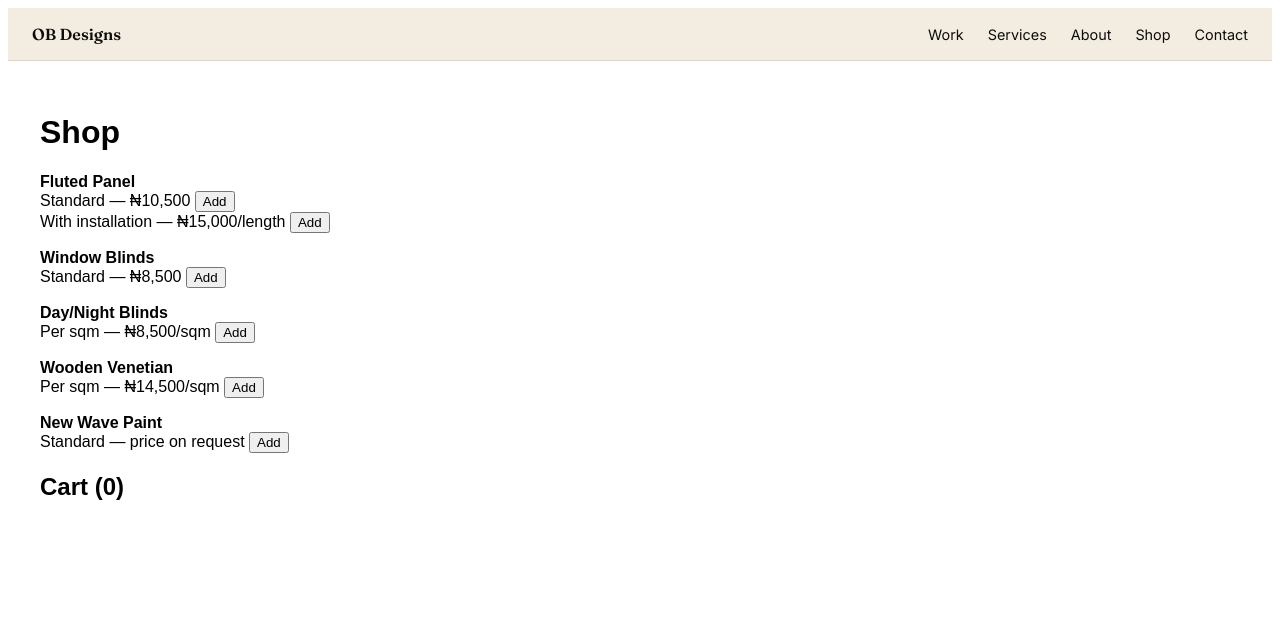
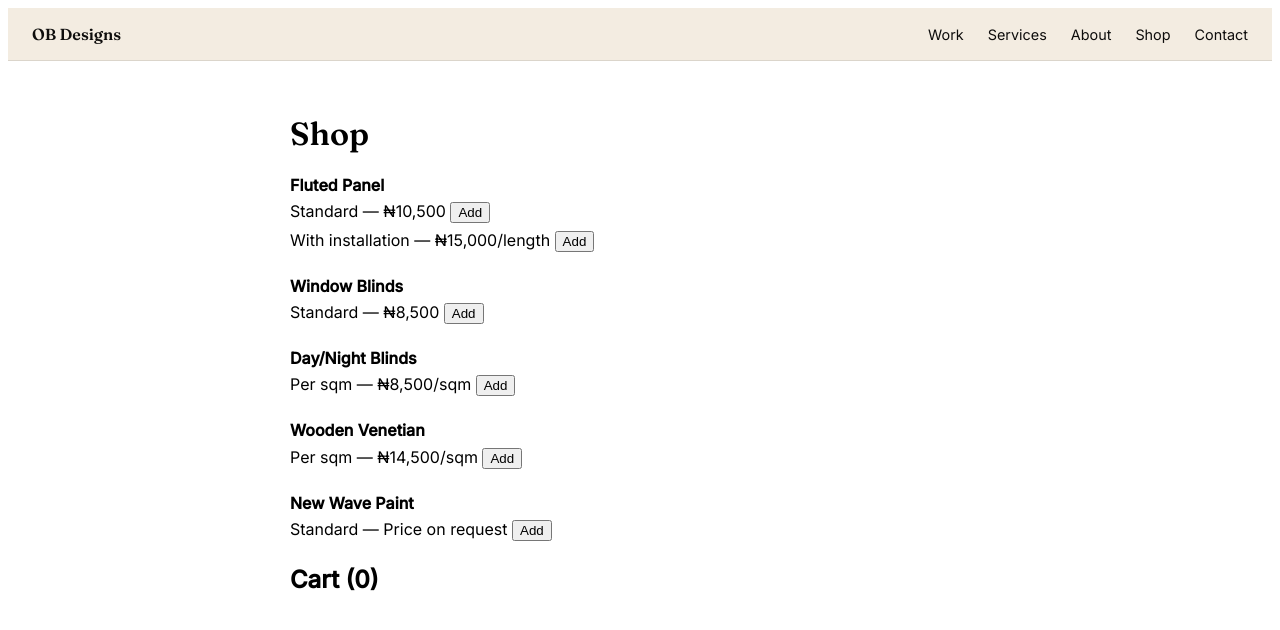
Before and after one commit to ashleybrown22343-max/obdesigns, a React (Vite) app: page /shop in a window 1280 px wide. Shown: the top 630 px of the page. Built offline with nearby package versions, Linux system fonts and the light colour scheme.

Commit message:
Enhance Shop component with order form and checkout
Added order details input fields and checkout logic.

```diff
--- a/src/pages/Shop.tsx
+++ b/src/pages/Shop.tsx
@@ -1,21 +1,24 @@
-import { products, unitLabel } from "../data/products";
+import { useState } from "react";
+import { products, formatPrice, unitLabel } from "../data/products";
 import { useCart } from "../context/CartContext";
 import { buildOrderWhatsAppUrl } from "../lib/whatsapp";
 
 export default function Shop() {
   const { lines, addItem, removeItem, incrementItem, decrementItem, itemCount } = useCart();
+  const [order, setOrder] = useState({ fullName: "", phone: "", address: "", cityState: "" });
+
+  const canCheckout = lines.length > 0 && order.fullName.trim() !== "" && order.phone.trim() !== "";
 
   return (
-    <div style={{ padding: "2rem", fontFamily: "sans-serif" }}>
-      <h1>Shop</h1>
+    <div style={{ padding: "2rem 1.5rem", fontFamily: "Inter, sans-serif", maxWidth: "700px", margin: "0 auto" }}>
+      <h1 style={{ fontFamily: "Fraunces, serif" }}>Shop</h1>
 
       {products.map((p) => (
-        <div key={p.id} style={{ marginBottom: "1rem" }}>
+        <div key={p.id} style={{ marginBottom: "1.5rem" }}>
           <strong>{p.name}</strong>
           {p.variants.map((v) => (
-            <div key={v.id}>
-              {v.label} —{" "}
-              {v.price !== null ? `₦${v.price.toLocaleString("en-NG")}${unitLabel(v.unit)}` : "price on request"}{" "}
+            <div key={v.id} style={{ margin: "0.4rem 0" }}>
+              {v.label} — {formatPrice(v.price)}{v.price !== null ? unitLabel(v.unit) : ""}{" "}
               <button onClick={() => addItem(p, v)}>Add</button>
             </div>
           ))}
@@ -24,7 +27,7 @@ export default function Shop() {
 
       <h2>Cart ({itemCount})</h2>
       {lines.map((l) => (
-        <div key={l.variantId}>
+        <div key={l.variantId} style={{ margin: "0.4rem 0" }}>
           {l.productName} ({l.variantLabel}) x{l.quantity}{" "}
           <button onClick={() => decrementItem(l.variantId)}>-</button>
           <button onClick={() => incrementItem(l.variantId)}>+</button>
@@ -33,12 +36,28 @@ export default function Shop() {
       ))}
 
       {lines.length > 0 && (
-        <p>
-          <a href={buildOrderWhatsAppUrl(lines)} target="_blank" rel="noreferrer">
-            Order via WhatsApp
-          </a>
-        </p>
+        <div style={{ marginTop: "2rem" }}>
+          <h2>Your details</h2>
+          <div style={{ display: "grid", gap: "0.6rem", maxWidth: "400px" }}>
+            <input placeholder="Full name" value={order.fullName} onChange={(e) => setOrder((o) => ({ ...o, fullName: e.target.value }))} />
+            <input placeholder="Phone number" value={order.phone} onChange={(e) => setOrder((o) => ({ ...o, phone: e.target.value }))} />
+            <input placeholder="Delivery address" value={order.address} onChange={(e) => setOrder((o) => ({ ...o, address: e.target.value }))} />
+            <input placeholder="City/State" value={order.cityState} onChange={(e) => setOrder((o) => ({ ...o, cityState: e.target.value }))} />
+          </div>
+
+          {canCheckout ? (
+            <p style={{ marginTop: "1rem" }}>
+              <a href={buildOrderWhatsAppUrl(order, lines)} target="_blank" rel="noreferrer">
+                Order via WhatsApp
+              </a>
+            </p>
+          ) : (
+            <p style={{ marginTop: "1rem", color: "#0E0D0C88", fontSize: "0.85rem" }}>
+              Enter your name and phone number to continue.
+            </p>
+          )}
+        </div>
       )}
     </div>
   );
-}
+              }
```
